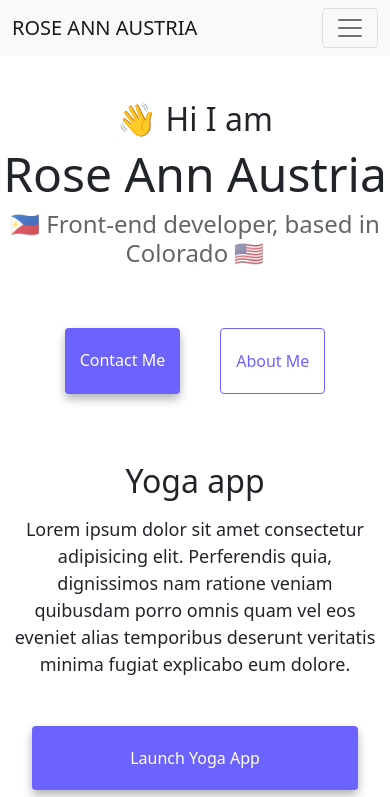
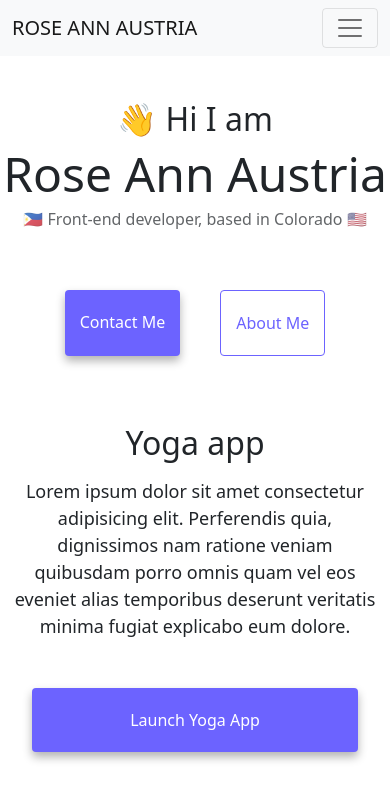
Before and after one commit to roseann1024/ra-austria-portfolio, a plain HTML site: page index.html in a window 390 px wide. Shown: the top 797 px of the page. Drawn offline with nearby package versions, Linux system fonts and the light colour scheme.

Commit message:
adjust the font of h3

```diff
--- a/style.css
+++ b/style.css
@@ -106,4 +106,8 @@ p {
   p {
     text-align: center;
   }
+
+  h3 {
+    font-size: 16px;
+  }
 }
```
Also changed, not shown: about.html (+1 -2 lines).
